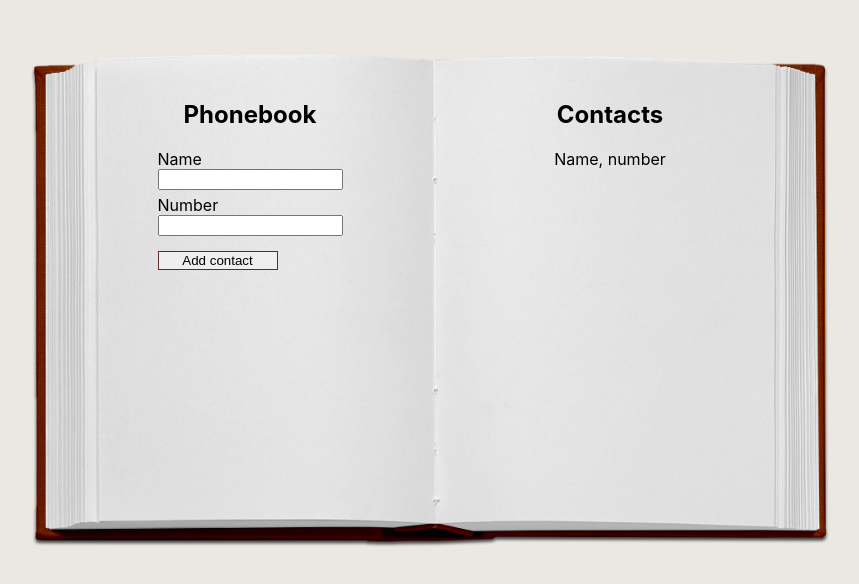
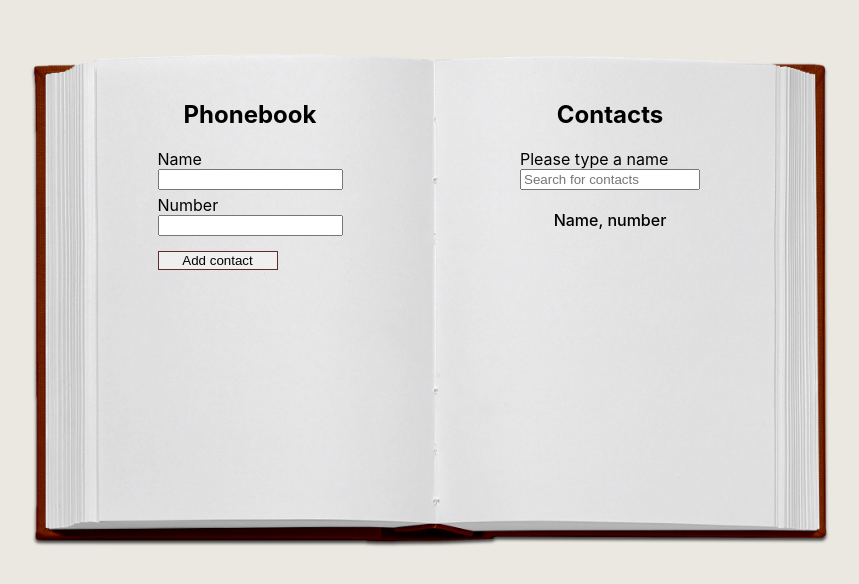
Before and after one commit to aleksandra-zablocka/goit-react-hw-02-phonebook, a React (Create React App) app: page / in a window 1280 px wide. Shown: the top 584 px of the page, without its empty margins (210-1069 px from the left). Built offline with nearby package versions, Linux system fonts and the light colour scheme.

Commit message:
added filter functionality

```diff
--- a/src/components/App.jsx
+++ b/src/components/App.jsx
@@ -5,7 +5,7 @@ import ContactList from './ContactList/ContactList';
 class App extends Component {
   state = {
     contacts: [],
-    name: '',
+    filter: '',
   };
 
   addContact = newContact => {
@@ -15,18 +15,12 @@ class App extends Component {
   };
 
   deleteContact = id => {
-    // this.setState(prevState => {
-    //   const updatedContacts = [...prevState.contacts];
-    //   updatedContacts.splice(index, 1);
-    //   return { contacts: updatedContacts };
-    // });
     this.setState(prevState => ({
-      contacts: prevState.contacts.filter(contact => contact.id !==id),
-    }))
+      contacts: prevState.contacts.filter(contact => contact.id !== id),
+    }));
   };
 
   render() {
-    // console.log(this.state.contacts);
     return (
       <div className="book">
         <Form addContact={this.addContact} />
--- a/src/components/ContactEl/ContactEl.jsx
+++ b/src/components/ContactEl/ContactEl.jsx
@@ -20,7 +20,7 @@ ContactEl.propTypes = {
   contact: PropTypes.shape({
     id: PropTypes.string,
     name: PropTypes.string,
-    number: PropTypes.number,
+    number: PropTypes.string,
   }),
   deleteContact: PropTypes.func,
 };
--- a/src/components/ContactEl/ContactEl.module.css
+++ b/src/components/ContactEl/ContactEl.module.css
@@ -3,7 +3,7 @@
   cursor: pointer;
   font-style: italic;
   font-size: 12px;
-    transition: box-shadow 300ms;
+  transition: box-shadow 300ms;
 }
 
 .deleteBtn:hover {
@@ -15,8 +15,9 @@ li {
   display: flex;
   align-items: center;
   gap: 10px;
+  justify-content: space-between;
   margin-bottom: 10px;
-  }
+}
 
 p {
   font-size: 16px;
--- a/src/components/ContactList/ContactList.jsx
+++ b/src/components/ContactList/ContactList.jsx
@@ -2,30 +2,39 @@ import { Component } from 'react';
 import PropTypes from 'prop-types';
 import ContactEl from 'components/ContactEl/ContactEl';
 import css from './ContactList.module.css';
+import Filter from 'components/Filter/Filter';
 
 class ContactList extends Component {
+  state = {
+    filter: '',
+  };
+
+  handleFilterChange = filter => {
+    this.setState({ filter });
+  };
+
+  filterContacts = (contacts, filter) => {
+    return contacts.filter(contact =>
+      contact.name.toLowerCase().includes(filter.toLowerCase())
+    );
+  };
+
   render() {
+    const { contacts, deleteContact } = this.props;
+    const { filter } = this.state;
+    const filteredContacts = this.filterContacts(contacts, filter);
+
     return (
       <div className={css.contactList}>
         <h2>Contacts</h2>
-        <p>Name, number</p>
-        {/* <ul>
-          {this.props.contacts.map(contact => (
-            <li key={contact.id}>
-              {contact.name}: {contact.number}{' '}
-              <button onClick={() => this.props.deleteContact(contact.id)}>
-                Delete contact
-              </button>
-            </li>
-          ))}
-        </ul> */}
-
+        <Filter onFilterChange={this.handleFilterChange} filter={filter} />
+        <p className={css.label}>Name, number</p>
         <ul>
-          {this.props.contacts.map(contact => (
+          {filteredContacts.map(contact => (
             <ContactEl
               key={contact.id}
               contact={contact}
-              deleteContact={this.props.deleteContact}
+              deleteContact={deleteContact}
             />
           ))}
         </ul>
@@ -39,7 +48,7 @@ ContactList.propTypes = {
     PropTypes.shape({
       id: PropTypes.string,
       name: PropTypes.string,
-      number: PropTypes.number,
+      number: PropTypes.string,
     })
   ),
   deleteContact: PropTypes.func,
--- a/src/components/ContactList/ContactList.module.css
+++ b/src/components/ContactList/ContactList.module.css
@@ -6,4 +6,13 @@
   align-items: center;
 }
 
-ul {list-style: none;}
+.label {
+  margin-top: 20px;
+    font-weight: 500;
+  }
+
+ul {
+  margin: 10px;
+  padding: 0;
+  list-style: none;
+}
--- a/src/components/Filter/Filter.jsx
+++ b/src/components/Filter/Filter.jsx
@@ -1,23 +1,42 @@
-// import React from 'react';
+import { Component } from 'react';
+import css from './Filter.module.css';
+import PropTypes from 'prop-types';
 
-// const Filter = ({ onFilterChange }) => {
-//   // const [filter, setFilter] = useState('')
+class Filter extends Component {
+// state = {
+//     contacts: [ {id: 'id-1', name: 'Rosie Simpson', number: '459-12-56'},
+//     {id: 'id-2', name: 'Hermione Kline', number: '443-89-12'},
+//     {id: 'id-3', name: 'Eden Clements', number: '645-17-79'},
+//     {id: 'id-4', name: 'Annie Copeland', number: '227-91-26'},],
+//     filter: '',
+//     name: '',
+//     number: ''
+//   }
 
-//   const handleChange = event => {
-//     const value = event.target.value;
-//     setFilter(value);
-//     onFilterChange(value);
-//   };
+  handleChange = event => {
+    const {value} = event.target;
+    this.props.onFilterChange(value);
+  }
 
-//   return (
-//     <input
-//       type="text"
-//       name="filter"
-//       value={filter}
-//       onChange={handleChange}
-//       placeholder="Search for contacts"
-//     />
-//   );
-// };
+render() {
+  return (
+    <div className={css.filter}>
+    <label htmlFor='filter'>Please type a name</label>
+    <input
+      type="text"
+      name="filter"
+      value={this.props.filter}
+      onChange={this.handleChange}
+      placeholder="Search for contacts"
+    />
+    </div>
+  );
+};
+}
 
-// export default Filter;
+Filter.propTypes = {
+    onFilterChange: PropTypes.func,
+    filter: PropTypes.string,
+}
+
+export default Filter;
--- a/src/components/Filter/Filter.module.css
+++ b/src/components/Filter/Filter.module.css
@@ -0,0 +1,5 @@
+.filter {
+    display: flex;
+    flex-direction: column;
+    max-width: 180px;
+}
```
